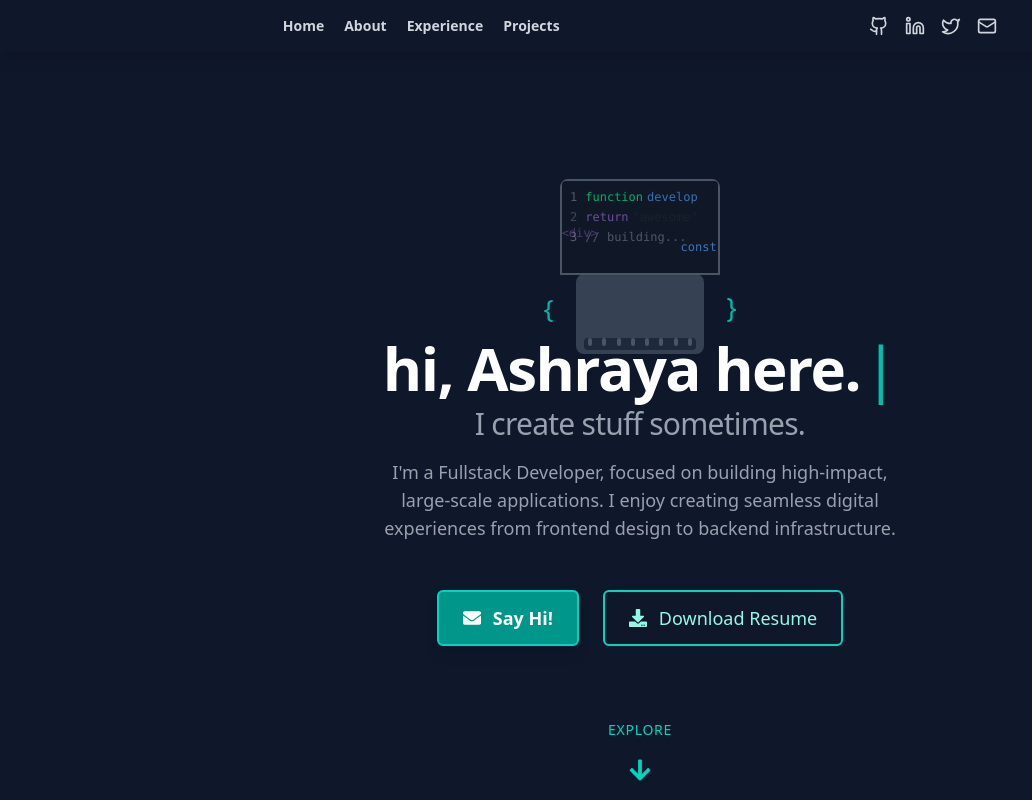
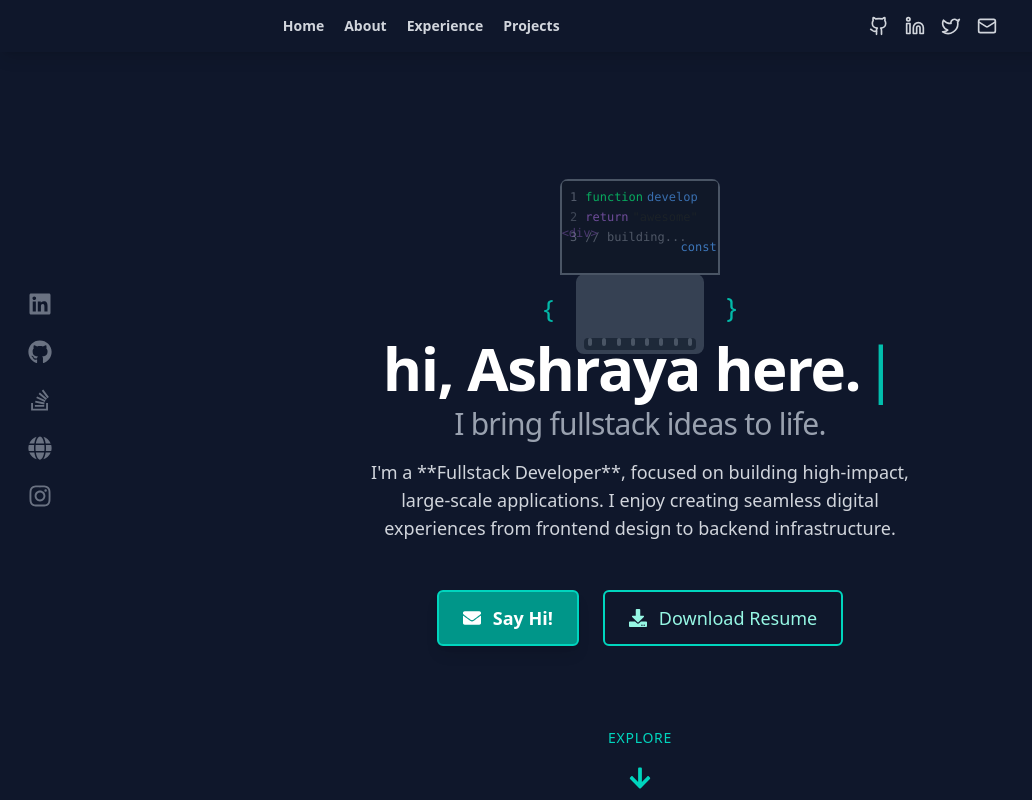
Before and after one commit to Ashraya77/My-Portfolio, a React (Vite) app in the folder client/: page / in a window 1280 px wide. Shown: the top 800 px of the page, without its empty margins (0-1032 px from the left). Built offline with nearby package versions, Linux system fonts and the light colour scheme.

Commit message:
improved intro page

```diff
--- a/client/src/pages/Intro.tsx
+++ b/client/src/pages/Intro.tsx
@@ -1,27 +1,27 @@
 import { useState, useEffect, useRef } from "react";
 import { motion } from "framer-motion";
-import { FaDownload, FaEnvelope, FaArrowDown, FaBars, FaTimes, FaLinkedin, FaGithub, FaInstagram } from 'react-icons/fa';
+import { FaDownload, FaEnvelope, FaArrowDown, FaBars, FaTimes, FaLinkedin, FaGithub, FaInstagram, FaStackOverflow, FaGlobe } from 'react-icons/fa';
 
 export default function Intro() {
   const text = "hi, Ashraya here.";
   const [displayText, setDisplayText] = useState("");
-  // openMenu controls the visibility of the single dropdown menu
+  // openMenu controls the visibility of the mobile dropdown menu only
   const [openMenu, setOpenMenu] = useState(false);
 
-  // Ref for the single dropdown menu container
+  // Ref for the mobile dropdown menu container
   const menuRef = useRef(null);
-  // Ref for the mobile hamburger button (top-left)
-  const mobileButtonRef = useRef(null);
-  // Ref for the desktop 'Say Hi!' button (center-aligned)
-  const desktopButtonRef = useRef(null);
 
   // --- Social Link Data (for clean mapping) ---
   const socialLinks = [
-    { name: 'Email', href: 'mailto:aashray851@email.com', icon: FaEnvelope, color: 'text-red-400' },
-    { name: 'LinkedIn', href: 'https://www.linkedin.com/in/aashray-roka-808158384/', icon: FaLinkedin, color: 'text-blue-400' },
-    { name: 'Instagram', href: 'https://instagram.com/aashrayya', icon: FaInstagram, color: 'text-pink-400' },
-    { name: 'GitHub', href: 'https://github.com/Ashraya77', icon: FaGithub, color: 'text-gray-400' },
+    { name: 'LinkedIn', href: 'https://www.linkedin.com/in/aashray-roka-808158384/', icon: FaLinkedin, color: 'hover:text-blue-400' },
+    { name: 'GitHub', href: 'https://github.com/Ashraya77', icon: FaGithub, color: 'hover:text-gray-400' },
+    { name: 'Stack Overflow', href: 'https://stackoverflow.com/users/your-id', icon: FaStackOverflow, color: 'hover:text-orange-500' },
+    { name: 'Website', href: 'https://your-portfolio-site.com', icon: FaGlobe, color: 'hover:text-purple-400' },
+    { name: 'Instagram', href: 'https://instagram.com/aashrayya', icon: FaInstagram, color: 'hover:text-pink-400' },
   ];
+
+  // Gmail/Email link for the main CTA
+  const gmailLink = 'mailto:aashray851@email.com';
 
   // Typing Effect
   useEffect(() => {
@@ -34,40 +34,48 @@ export default function Intro() {
     return () => clearInterval(interval);
   }, []);
 
-  // Click Outside Handler for Unified Menu
-  useEffect(() => {
-    function handleClickOutside(e) {
-      if (!openMenu) return;
 
-      const clickedButton = e.target === mobileButtonRef.current || e.target === desktopButtonRef.current ||
-                            mobileButtonRef.current?.contains(e.target) || desktopButtonRef.current?.contains(e.target);
-
-      const clickedMenu = menuRef.current?.contains(e.target);
-
-      // Close the menu if the click is neither on the button nor inside the menu
-      if (!clickedButton && !clickedMenu) {
-         setOpenMenu(false);
-      }
-    }
-
-    document.addEventListener("click", handleClickOutside);
-    return () => document.removeEventListener("click", handleClickOutside);
-  }, [openMenu]);
 
   const handleExploreScroll = () => {
     window.scrollBy({ top: window.innerHeight, behavior: 'smooth' });
   };
 
-  // Function to open/close the menu
-  const handleMenuToggle = (e) => {
-    e.stopPropagation();
-    setOpenMenu(prev => !prev);
-  }
+  // Function to open/close the mobile menu
+
+  // Define Framer Motion variants for the dropdown menu
+  const menuVariants = {
+    hidden: { opacity: 0, scale: 0.95, y: -10, transition: { duration: 0.2 } },
+    visible: { opacity: 1, scale: 1, y: 0, transition: { duration: 0.2 } },
+  };
 
   return (
-    <div className='min-h-screen bg-slate-900 flex flex-col items-center justify-center p-4 sm:p-8 font-sans relative overflow-visible z-10'>
+    <div className='min-h-screen bg-slate-900 flex flex-col items-center justify-center p-4 sm:p-8 font-sans relative overflow-hidden z-10'>
 
 
+      {/* 2. VERTICAL SOCIAL BAR (Left, fixed, desktop only, increased spacing) */}
+      <motion.div
+        className="hidden lg:flex flex-col items-center fixed left-0 top-0 bottom-0 m-auto w-16 h-96 justify-center z-30 pl-8"
+        initial={{ x: -100 }}
+        animate={{ x: 0 }}
+        transition={{ duration: 0.8, delay: 2.5 }}
+      >
+        {/* Increased space-y-8 for more vertical spacing */}
+        <div className="space-y-12 ">
+          {socialLinks.map((link) => (
+            <a
+              key={link.name}
+              href={link.href}
+              target="_blank"
+              rel="noopener noreferrer"
+              className={`text-gray-500 transition duration-300 px-5 ${link.color}`}
+              aria-label={link.name}
+            >
+              <link.icon className="text-2xl" />
+            </a>
+          ))}
+        </div>
+
+      </motion.div>
 
       {/* Coding/Laptop Animation (Unchanged) */}
       <div className="absolute top-[22vh] sm:top-[25vh] md:top-[28vh] w-full flex justify-center">
@@ -196,8 +204,8 @@ export default function Intro() {
       </div>
 
       {/* Main typing section */}
-      <div className="flex items-center mt-40 sm:mt-52 md:mt-32 lg:mt-20">
-        <h1 className="text-4xl sm:text-5xl md:text-6xl font-bold text-white tracking-tight">
+      <div className="flex items-center mt-40 sm:mt-52 md:mt-32 lg:mt-20 z-20">
+        <h1 className="text-4xl sm:text-5xl md:text-6xl font-extrabold text-white tracking-tight">
           {displayText}
         </h1>
         <span className='text-4xl sm:text-5xl md:text-6xl text-teal-400 animate-pulse ml-1'>
@@ -207,33 +215,25 @@ export default function Intro() {
 
       {/* Subtitle */}
       <h2 className="text-xl sm:text-2xl md:text-3xl text-gray-400 font-medium text-center tracking-tight mt-2">
-        I create stuff sometimes.
+        I bring fullstack ideas to life.
       </h2>
 
       {/* Paragraph */}
-      <p className="md:text-lg text-gray-400 text-base font-normal text-center max-w-xl px-4 pt-4">
-        I'm a Fullstack Developer, focused on building high-impact, large-scale applications. I enjoy creating seamless digital experiences from frontend design to backend infrastructure.
+      <p className="md:text-lg text-gray-300 text-base font-light text-center max-w-xl px-4 pt-4">
+        I'm a **Fullstack Developer**, focused on building high-impact, large-scale applications. I enjoy creating seamless digital experiences from frontend design to backend infrastructure.
       </p>
 
       {/* Button Group */}
-      <div className="mt-8 pt-4 flex flex-wrap justify-center gap-4 sm:gap-6">
+      <div className="mt-8 pt-4 flex flex-wrap justify-center gap-4 sm:gap-6 z-20">
 
-        {/* 2. DESKTOP TRIGGER (Say Hi!) */}
-        <div className="relative hidden sm:block">
-          <button
-            ref={desktopButtonRef} // Attach ref for click outside
-            onClick={handleMenuToggle}
-            className={`flex items-center px-4 py-2 text-base sm:px-6 sm:py-3 sm:text-lg font-semibold border-2 border-teal-400 text-white rounded-md shadow-lg transition duration-300 ${
-              openMenu ? 'bg-teal-500' : 'bg-teal-600 hover:bg-teal-500'
-            }`}
-          >
-            <FaEnvelope className="mr-3" />
-            Say Hi!
-          </button>
-        </div>
-
-        {/* 3. UNIFIED DROPDOWN MENU */}
-
+        {/* Direct EMAIL CTA (Say Hi!) */}
+        <a
+          href={gmailLink} // Direct mailto link
+          className='flex items-center px-4 py-2 text-base sm:px-6 sm:py-3 sm:text-lg font-semibold border-2 border-teal-400 text-white rounded-md shadow-lg transition duration-300 bg-teal-600 hover:bg-teal-500'
+        >
+          <FaEnvelope className="mr-3" />
+          Say Hi!
+        </a>
 
         {/* Secondary CTA (Download Resume) */}
         <a
@@ -246,9 +246,31 @@ export default function Intro() {
         </a>
       </div>
 
+      {/* 4. MOBILE DROPDOWN MENU (Only shows "Close" message) */}
+      <motion.div
+        id="mobile-social-menu"
+        ref={menuRef}
+        className={`absolute bg-slate-800 p-4 rounded-lg shadow-2xl z-40 w-48 transition-opacity duration-200 sm:hidden ${
+          openMenu ? 'block' : 'hidden'
+        } top-16 left-4`}
+        initial="hidden"
+        animate={openMenu ? "visible" : "hidden"}
+        variants={menuVariants}
+        onClick={() => setOpenMenu(false)} // Closes on click anywhere inside
+      >
+        {/* Simplified mobile menu content */}
+        <p className="text-gray-400 text-sm text-center">
+            Social links are available on desktop, or access them directly via the links below!
+        </p>
+        <p className="text-teal-400 text-center mt-2 font-medium">
+            <FaTimes className="inline mr-1" /> Tap to Close
+        </p>
+      </motion.div>
+
+
       {/* Explore Button with Arrow - at the bottom */}
       <motion.div
-        className="absolute bottom-10 sm:bottom-20 z-0"
+        className="absolute bottom-18  z-0 hidden sm:block"
         initial={{ opacity: 0, y: -20 }}
         animate={{ opacity: 1, y: 0 }}
         transition={{ delay: 2, duration: 1 }}
```
